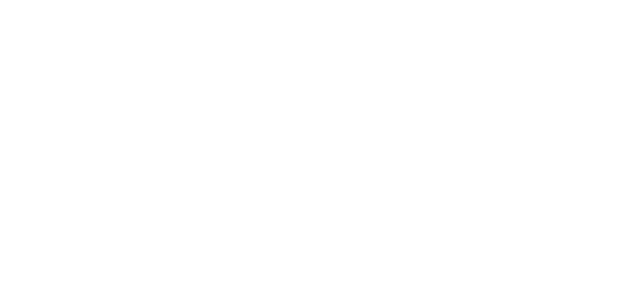
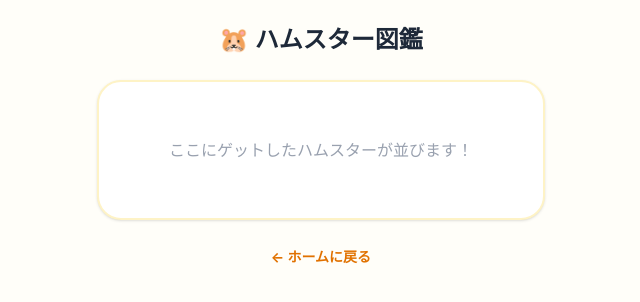
Before and after one commit to kaede0007/hamCollection, a React (Vite) app: page /collection in a window 1280 px wide. Before the commit this address had no page. Shown: the top 302 px of the page, without its empty margins (319-959 px from the left). Built offline with nearby package versions, Linux system fonts and the light colour scheme.

Commit message:
図鑑ページの土台作成

```diff
--- a/src/App.tsx
+++ b/src/App.tsx
@@ -1,12 +1,14 @@
 import { Route, Routes } from "react-router-dom";
 import HomePage from "./pages/home";
-import GachaPage from "./pages/gacha"
+import GachaPage from "./pages/gacha";
+import CollectionPage from "./pages/collection";
 
 export function App() {
   return (
     <Routes>
       <Route path="/" element={<HomePage />} />
       <Route path="/gacha" element={<GachaPage />} />
+      <Route path="/collection" element={<CollectionPage />} />
     </Routes>
   );
 }
--- /dev/null
+++ b/src/pages/collection/index.tsx
@@ -0,0 +1,22 @@
+import { Link } from "react-router-dom";
+
+export default function CollectionPage() {
+    return (
+        <div className="min-h-screen bg-amber-50/30 p-6 flex flex-col items-center">
+            {/* ヘッダータイトル */}
+            <h1 className="text-2xl font-bold text-gray-800 mb-6">🐹 ハムスター図鑑</h1>
+
+            {/* まだゲットしたハムスターがいない場合の仮表示、またはグリッド一覧 */}
+            <div className="w-full max-w-md bg-white rounded-3xl p-6 shadow-sm border-2 border-amber-100 text-center">
+                <p className="text-gray-400 py-8">ここにゲットしたハムスターが並びます！</p>
+            </div>
+
+            {/* ガチャ画面に戻るボタン */}
+            <div className="mt-6">
+                <Link to="/" className="text-sm font-bold text-amber-600 hover:underline">
+                    ← ホームに戻る
+                </Link>
+            </div>
+        </div>
+    )
+}
--- a/src/pages/home/index.tsx
+++ b/src/pages/home/index.tsx
@@ -23,7 +23,7 @@ export default function HomePage() {
                 </Link>
                 {/* 後から追加する図鑑ボタン用の枠組み */}
                 <Link
-                    to="/dex"
+                    to="/collection"
                     className="bg-white hover:bg-amber-100 text-amber-800 border-2 border-amber-300 font-bold py-3 px-6 rounded-2xl shadow-sm text-center transition-transform active:scale-95"
                 >
                     📖 ハム図鑑を見る
```
